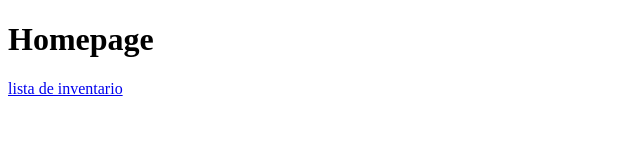
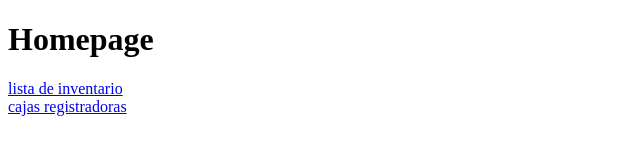
Before and after one commit to CristianHernandezx/Projecto-Programacion, a plain HTML site: page index.html in a window 1280 px wide. Shown: the whole page, without its empty margins (0-640 px from the left). Drawn offline with Linux system fonts and the light colour scheme.

Commit message:
Add files via upload
link cajas registradoras

```diff
--- a/index.html
+++ b/index.html
@@ -8,6 +8,8 @@
     <body>
         <h1>Homepage</h1>
         <a href="inventario.html"> lista de inventario </a>
+        <br>
+        <a href="cajas_registradoras.html"> cajas registradoras </a>
     </body>
 
 
```
